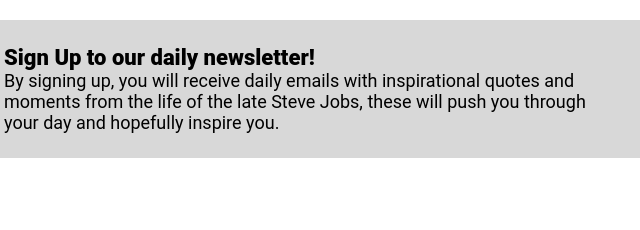
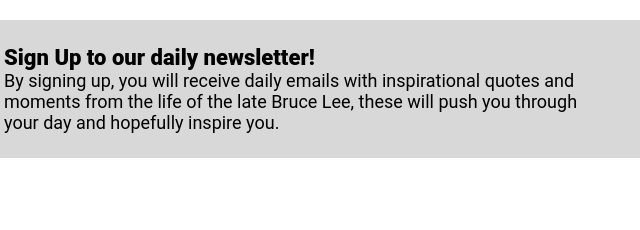
Before and after one commit to lechiben/bruce-lee, a plain HTML site: page index.html in a window 1280 px wide. Shown: the part 1516-1746 px from the top of the page, 246-886 px from the left. Drawn offline with Linux system fonts and the light colour scheme.

Commit message:
fixed typo in  index file

```diff
--- a/index.html
+++ b/index.html
@@ -64,7 +64,7 @@
     <div class="action">
         <div class="header-text">
             <h4>Sign Up to our daily newsletter!</h4>
-            <div>By signing up, you will receive daily emails with inspirational quotes and moments from the life of the late Steve Jobs, these will push you through your day and hopefully inspire you.</div>
+            <div>By signing up, you will receive daily emails with inspirational quotes and moments from the life of the late Bruce Lee, these will push you through your day and hopefully inspire you.</div>
         </div>
 
         <a href="https://youtu.be/dQw4w9WgXcQ?si=NjaMv_9OTA5rHiu1" target="_blank">Sign up</a>
```
